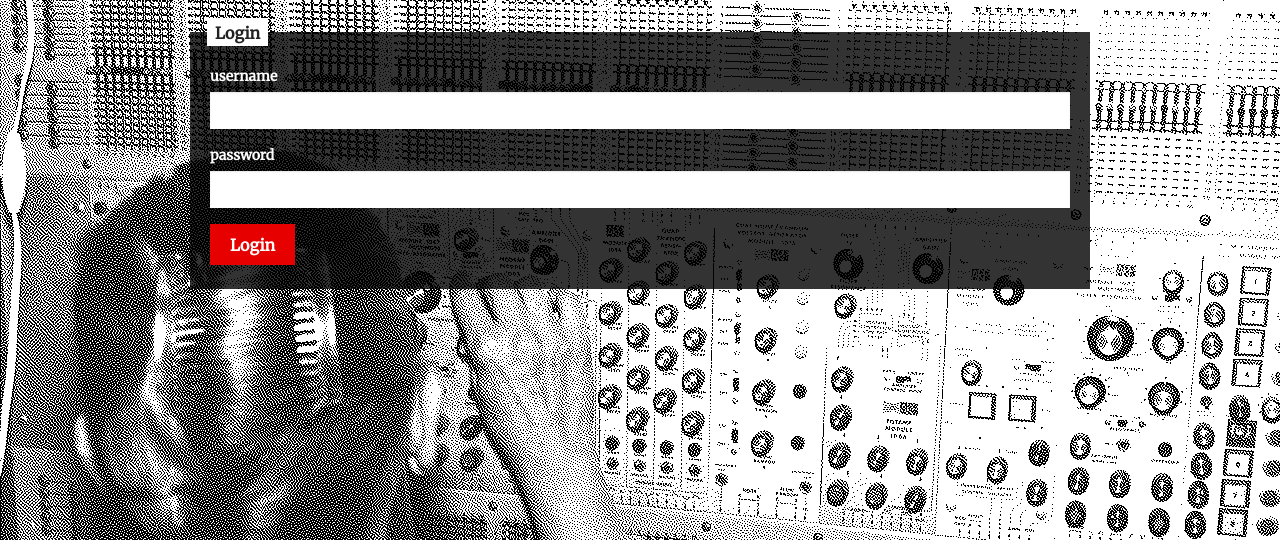
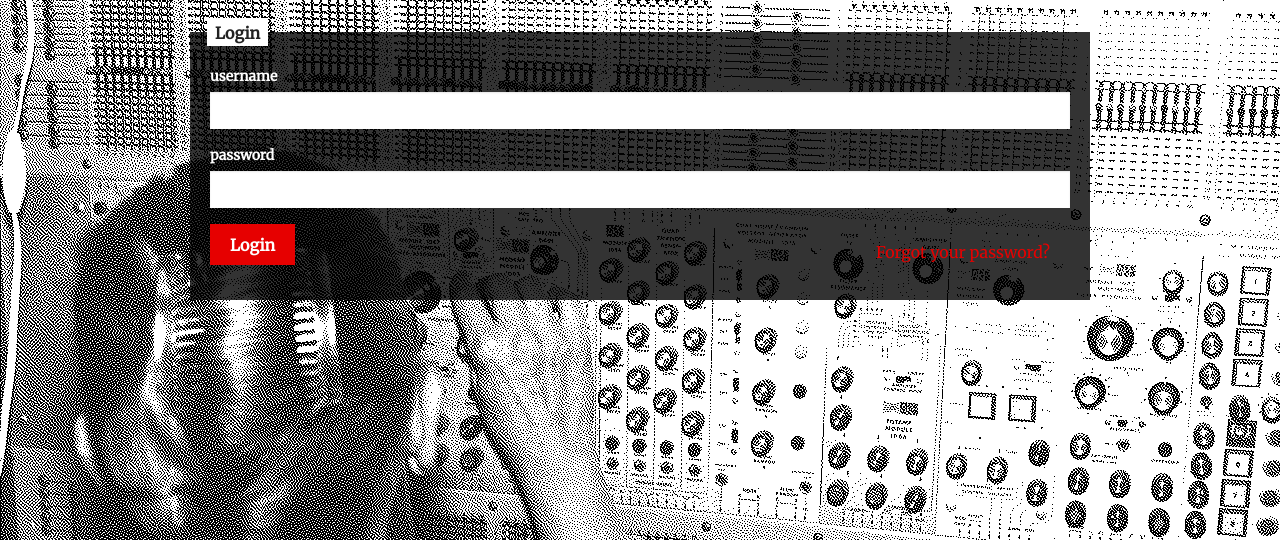
Before and after one commit to hecanjog/dronelife.org, a Flask app: page /login in a window 1280 px wide. Shown: the part 36-576 px from the top of the page. Run offline with Flask 2, Linux system fonts and the light colour scheme; parts of the project's set-up code (start-up, migrations or seed data) failed here and were passed over; some libraries are stand-ins or nearby versions.

Commit message:
add password reset link to login form

```diff
--- a/dronelife/static/scss/app.scss
+++ b/dronelife/static/scss/app.scss
@@ -78,6 +78,17 @@
     @include grid-row();
     max-width: $main-width;
     margin: 0 auto;
+}
+
+#login-form {
+    fieldset {
+        @include clearfix();
+    }
+
+    .forgot-password {
+        float: right;
+        padding: 20px;
+    }
 }
 
 .main-column {
--- a/dronelife/static/stylesheets/app.css
+++ b/dronelife/static/stylesheets/app.css
@@ -3345,6 +3345,21 @@
   clear: both;
 }
 
+#login-form fieldset {
+  *zoom: 1;
+}
+#login-form fieldset:before, #login-form fieldset:after {
+  content: " ";
+  display: table;
+}
+#login-form fieldset:after {
+  clear: both;
+}
+#login-form .forgot-password {
+  float: right;
+  padding: 20px;
+}
+
 .main-column {
   padding-left: 0.9375rem;
   padding-right: 0.9375rem;
--- a/dronelife/templates/login.html
+++ b/dronelife/templates/login.html
@@ -1,12 +1,14 @@
 {% extends "layout.html" %}
 {% block body %}
-<form method="post" action="/login" data-parsley-validate>
+<form id="login-form" method="post" action="/login" data-parsley-validate>
     <fieldset>
     <legend>Login</legend>
     {{ form.csrf_token }}
     {{ form.username.label }} {{ form.username(id="username", required=true, **{'data-parsley-trigger':"keyup", 'data-parsley-remote': "/users/username_exists", 'data-parsley-remote-message': "Nobody here by that name. Maybe make a new account?", 'data-parsley-remote-options': "{data: {username: $(\'#username\').val()}}"}) }}
     {{ form.password.label }} {{ form.password(required=true, **{'data-parsley-trigger':"keyup"}) }}
     <button type="submit">Login</button>
+
+    <a class="forgot-password" href="/password/reset/request">Forgot your password?</a>
     </fieldset>
 </form>
 {% endblock %}
```
